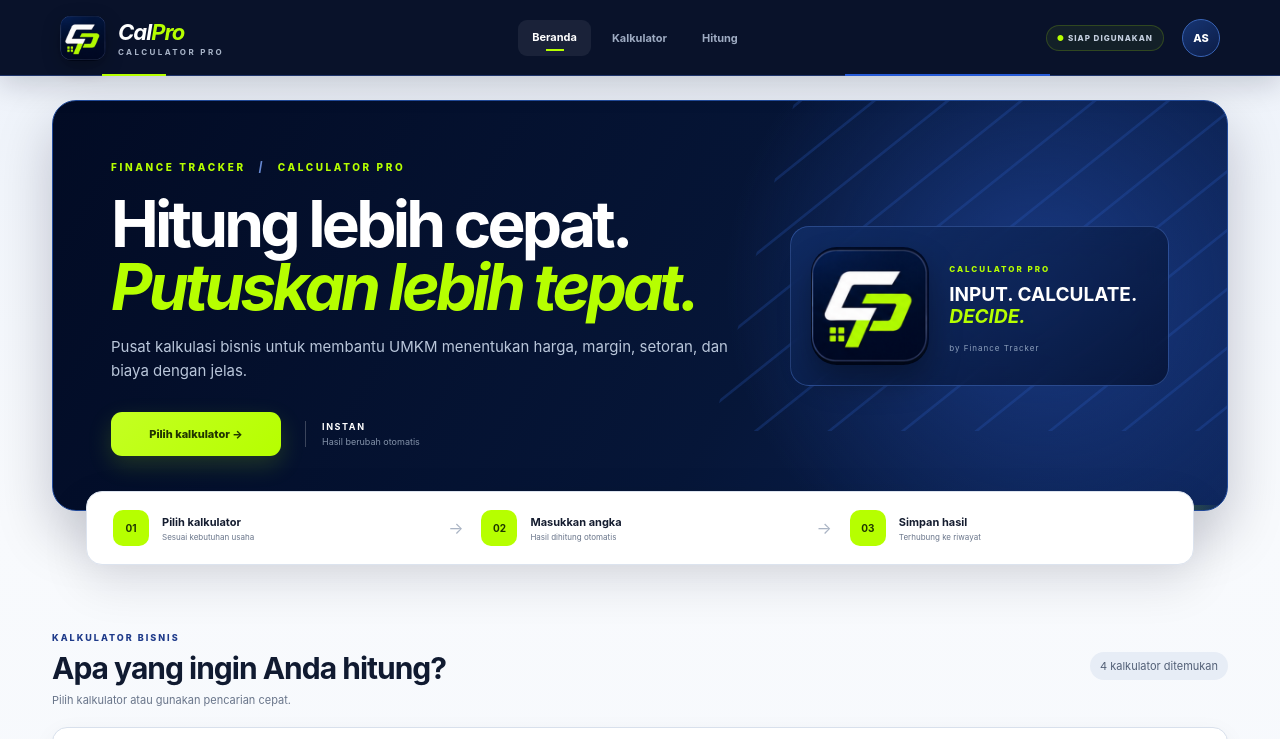
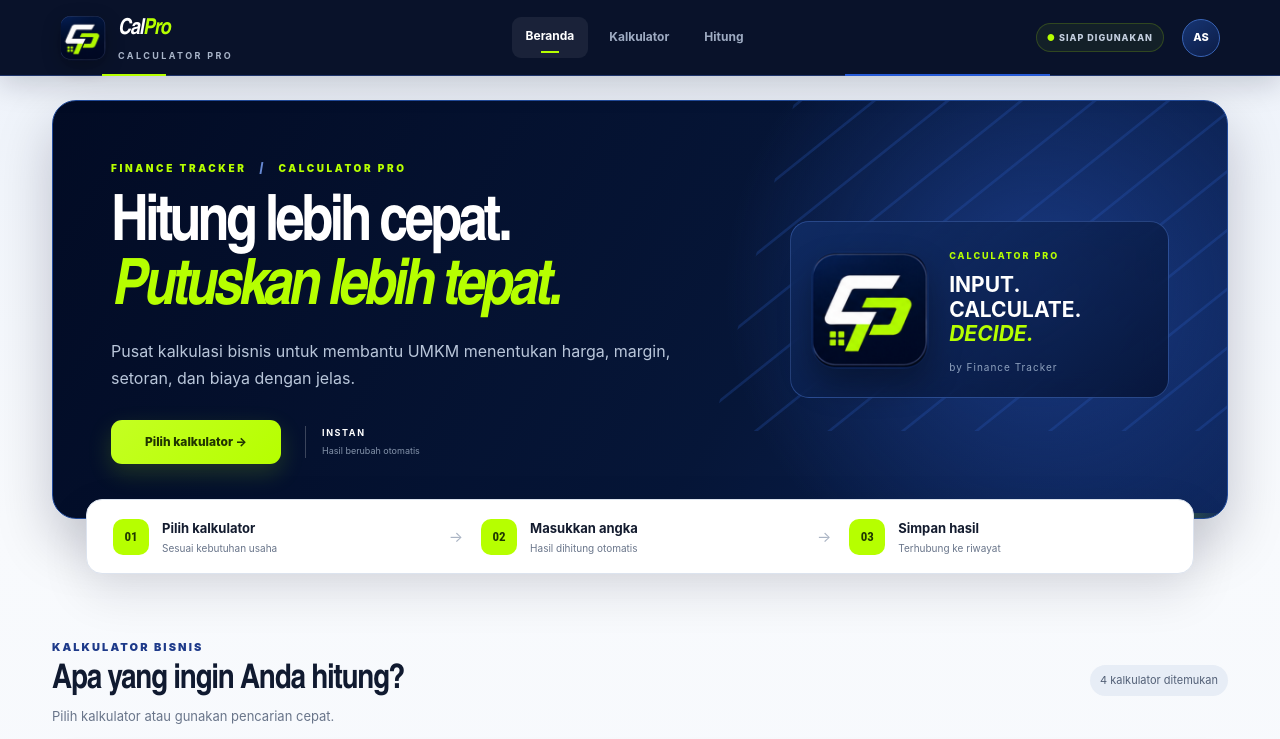
Before and after one commit to ft-financetracker/calpro, a plain HTML site: page index.html in a window 1280 px wide. Shown: the top 739 px of the page. Drawn offline with Linux system fonts and the light colour scheme.

Commit message:
Add files via upload
Improve CalPro typography icons and app identity

```diff
--- /dev/null
+++ b/css/typography.css
@@ -0,0 +1,10 @@
+/* CALPRO TYPOGRAPHY — CP-FE-TYPE-001 */
+:root{--font-display:"Arial Narrow","Roboto Condensed","Helvetica Neue",Arial,sans-serif;--font-body:Inter,"Segoe UI",Arial,sans-serif;--font-number:"DIN Alternate","Roboto Condensed","Arial Narrow",Arial,sans-serif}
+body{font-family:var(--font-body);font-size:15px;line-height:1.55;-webkit-font-smoothing:antialiased;text-rendering:optimizeLegibility}
+h1,h2,h3,.brand strong,.calculator-header h2{font-family:var(--font-display);font-weight:800}.section-heading h2{font-size:34px;line-height:1.1;letter-spacing:-1.25px}.section-heading p{font-size:13px;line-height:1.5}.eyebrow{font-size:11px;line-height:1.25;font-weight:900;letter-spacing:2.1px}
+.desktop-navigation a{font-size:12px}.sync-status{font-size:9px}.brand small{font-size:9px}.hero p{font-size:16px;line-height:1.7}.hero-brand>div>span{font-size:9px}.hero-brand strong{font-size:21px}.hero-brand>div>small{font-size:10px}
+.journey strong{font-size:13px}.journey small{font-size:10px;line-height:1.4}.journey>div>b{font-family:var(--font-number);font-size:13px;font-weight:900}
+.section-heading>small{font-size:11px}.search-field input{font-size:15px}.calculator-card b{font-size:14px}.calculator-card small{font-size:11px;line-height:1.45}.calculator-tabs button{font-size:11px}.calculator-header h2{font-size:28px;line-height:1.15}.number-field>span{font-size:12px}.number-field input{font-family:var(--font-number);font-size:20px;font-weight:800;font-variant-numeric:tabular-nums lining-nums;letter-spacing:.2px}.number-field b{font-size:12px}
+.cash-row small{font-size:9px}.cash-row b,.cash-row>strong{font-size:13px}.cash-row>strong,.cash-summary b,.result-panel strong,.result-details b,.stepper input{font-family:var(--font-number);font-variant-numeric:tabular-nums lining-nums}.stepper input{font-size:17px;font-weight:800}.stepper button{font-size:16px}.cash-summary span{font-size:11px}.cash-summary b{font-size:26px;font-weight:800;letter-spacing:.1px}.cash-summary em{font-size:9px}.result-panel span{font-size:12px}.result-panel strong{font-size:clamp(42px,5vw,58px);font-weight:800}.result-panel small{font-size:10px}.result-details span{font-size:12px}.button{font-size:12px}.product-footer p{font-size:12px}.footer-brand strong{font-size:13px}.footer-brand small,.product-footer>small{font-size:10px}
+@media(max-width:900px){.section-heading h2{font-size:30px}.calculator-card b{font-size:13px}.calculator-card small{font-size:10px}.cash-row b,.cash-row>strong{font-size:12px}}
+@media(max-width:640px){body{font-size:14px}.eyebrow{font-size:9px}.hero p{font-size:13px}.section-heading h2{font-size:26px}.section-heading p{font-size:11px}.calculator-card b{font-size:13px}.calculator-card small{font-size:10px}.calculator-header h2{font-size:24px}.number-field>span{font-size:11px}.number-field input{font-size:18px}.cash-row small{font-size:8px}.cash-row b,.cash-row>strong{font-size:12px}.cash-summary b{font-size:22px}.result-panel strong{font-size:38px}.mobile-navigation small{font-size:9px}}
--- a/index.html
+++ b/index.html
@@ -2,19 +2,19 @@
 <html lang="id">
 <head>
   <meta charset="utf-8"><meta name="viewport" content="width=device-width,initial-scale=1,viewport-fit=cover"><meta name="theme-color" content="#0B132B">
-  <title>Finance Tracker | Calculator Pro</title><meta name="description" content="CalPro — kalkulator bisnis pintar untuk UMKM.">
-  <link rel="manifest" href="manifest.webmanifest"><link rel="stylesheet" href="css/tokens.css"><link rel="stylesheet" href="css/app.css"><link rel="stylesheet" href="css/ft-theme.css">
+  <title>Finance Tracker | Calculator Pro</title><meta name="application-name" content="Finance Tracker | Calculator Pro"><meta name="apple-mobile-web-app-title" content="FT | Calculator Pro"><meta name="description" content="CalPro — kalkulator bisnis pintar untuk UMKM.">
+  <link rel="icon" type="image/png" sizes="48x48" href="assets/icons/favicon-48.png"><link rel="apple-touch-icon" sizes="180x180" href="assets/icons/apple-touch-icon.png"><link rel="manifest" href="manifest.webmanifest"><link rel="stylesheet" href="css/tokens.css"><link rel="stylesheet" href="css/app.css"><link rel="stylesheet" href="css/ft-theme.css"><link rel="stylesheet" href="css/typography.css">
 </head>
 <body>
   <header class="app-header">
-    <a class="brand" href="#beranda" aria-label="CalPro Beranda"><img src="assets/icons/calpro-icon-512.png" alt=""><span><strong>Cal<em>Pro</em></strong><small>Calculator Pro</small></span></a>
+    <a class="brand" href="#beranda" aria-label="CalPro Beranda"><img src="assets/icons/calpro-icon-192.png" alt=""><span><strong>Cal<em>Pro</em></strong><small>Calculator Pro</small></span></a>
     <nav class="desktop-navigation" aria-label="Navigasi utama"><a href="#beranda" class="active">Beranda</a><a href="#kalkulator">Kalkulator</a><a href="#workspace">Hitung</a></nav>
     <div class="header-actions"><span class="sync-status" id="syncStatus">● SIAP DIGUNAKAN</span><button class="avatar" aria-label="Profil pengguna">AS</button></div>
   </header>
   <main class="app-shell" id="beranda">
     <section class="hero">
       <div class="hero-copy"><span class="eyebrow">FINANCE TRACKER <i>|</i> CALCULATOR PRO</span><h1>Hitung lebih cepat.<br><em>Putuskan lebih tepat.</em></h1><p>Pusat kalkulasi bisnis untuk membantu UMKM menentukan harga, margin, setoran, dan biaya dengan jelas.</p><div class="hero-actions"><button class="button button-primary" data-scroll="kalkulator">Pilih kalkulator <span>→</span></button><span class="instant-note"><b>INSTAN</b><small>Hasil berubah otomatis</small></span></div></div>
-      <aside class="hero-brand"><img src="assets/icons/calpro-icon-512.png" alt="Logo CalPro"><div><span>CALCULATOR PRO</span><strong>Input. Calculate.<br><em>Decide.</em></strong><small>by Finance Tracker</small></div></aside>
+      <aside class="hero-brand"><img src="assets/icons/calpro-icon-512-v2.png" alt="Logo CalPro"><div><span>CALCULATOR PRO</span><strong>Input. Calculate.<br><em>Decide.</em></strong><small>by Finance Tracker</small></div></aside>
     </section>
     <section class="journey" aria-label="Cara menggunakan CalPro"><div><b>01</b><span><strong>Pilih kalkulator</strong><small>Sesuai kebutuhan usaha</small></span></div><i>→</i><div><b>02</b><span><strong>Masukkan angka</strong><small>Hasil dihitung otomatis</small></span></div><i>→</i><div><b>03</b><span><strong>Simpan hasil</strong><small>Terhubung ke riwayat</small></span></div></section>
     <section class="catalog" id="kalkulator"><header class="section-heading"><div><span class="eyebrow">KALKULATOR BISNIS</span><h2>Apa yang ingin Anda hitung?</h2><p>Pilih kalkulator atau gunakan pencarian cepat.</p></div><small id="resultCount">4 kalkulator ditemukan</small></header><label class="search-field"><span>⌕</span><input id="calculatorSearch" type="search" placeholder="Cari: setoran, harga jual, diskon..." autocomplete="off"></label><div class="calculator-grid" id="calculatorGrid"></div></section>
--- a/service-worker.js
+++ b/service-worker.js
@@ -1,5 +1,5 @@
-const CACHE = 'calpro-shell-v2';
-const ASSETS = ['./','./index.html','./css/tokens.css','./css/app.css','./css/ft-theme.css','./js/app.js','./js/config.js','./js/api.js','./manifest.webmanifest','./assets/icons/calpro-icon-512.png','./assets/icons/finance-tracker-192.png'];
+const CACHE = 'calpro-shell-v3';
+const ASSETS = ['./','./index.html','./css/tokens.css','./css/app.css','./css/ft-theme.css','./css/typography.css','./js/app.js','./js/config.js','./js/api.js','./manifest.webmanifest','./assets/icons/calpro-icon-192.png','./assets/icons/calpro-icon-512-v2.png','./assets/icons/favicon-48.png','./assets/icons/apple-touch-icon.png','./assets/icons/finance-tracker-192.png'];
 self.addEventListener('install', event => event.waitUntil(caches.open(CACHE).then(cache => cache.addAll(ASSETS)).then(() => self.skipWaiting())));
 self.addEventListener('activate', event => event.waitUntil(caches.keys().then(keys => Promise.all(keys.filter(key => key !== CACHE).map(key => caches.delete(key)))).then(() => self.clients.claim())));
 self.addEventListener('fetch', event => { if (event.request.method !== 'GET') return; event.respondWith(caches.match(event.request).then(cached => cached || fetch(event.request).then(response => { const copy = response.clone(); caches.open(CACHE).then(cache => cache.put(event.request, copy)); return response; }).catch(() => caches.match('./index.html')))); });
```
Also changed, not shown: assets/icons/apple-touch-icon.png (added), assets/icons/calpro-icon-192.png (added), assets/icons/calpro-icon-512-v2.png (added), assets/icons/favicon-48.png (added), manifest.webmanifest.
